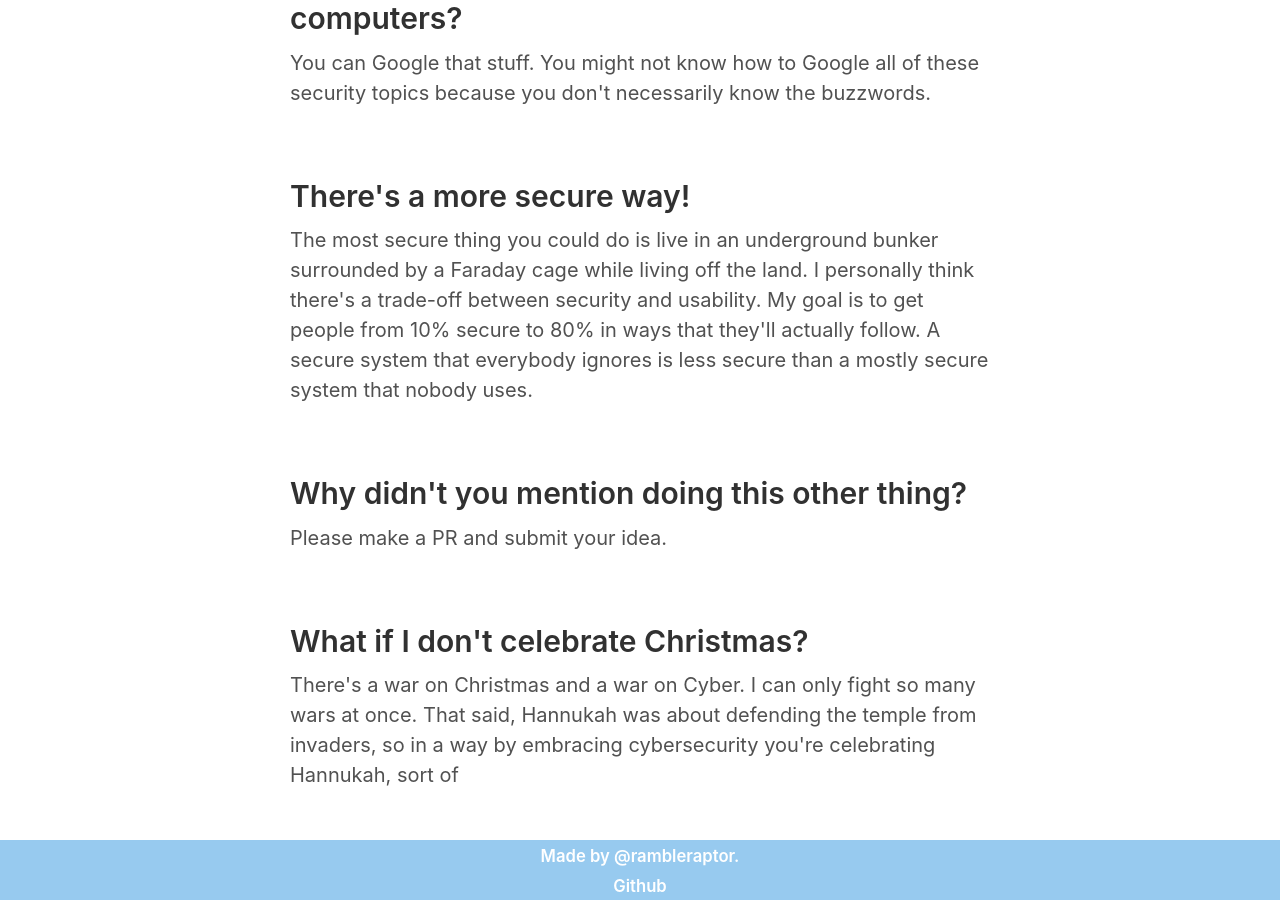
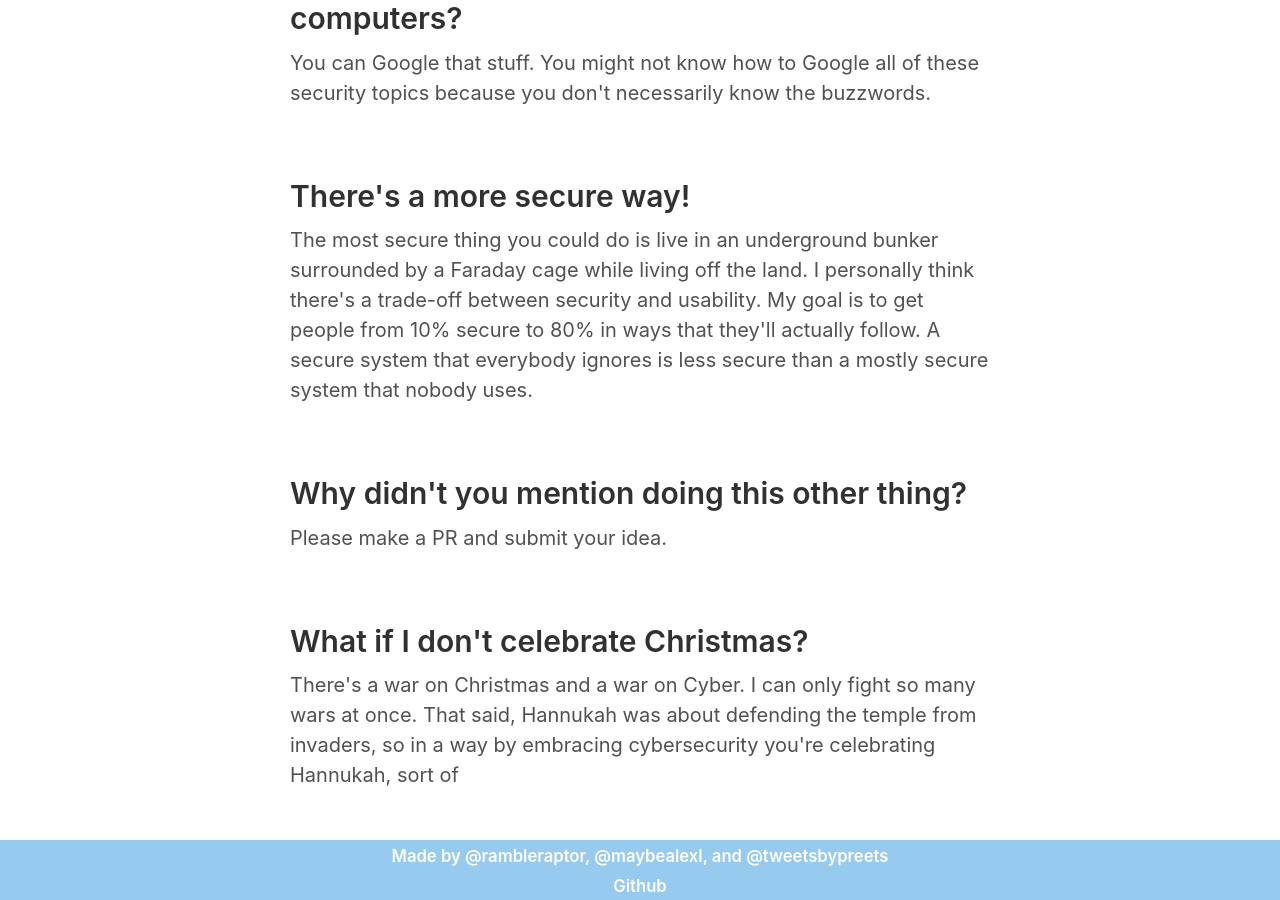
Before and after one commit to rambleraptor/christmastechsupport, a Jekyll site: the page built from index.md, in a window 1280 px wide and 900 px high, scrolled down 2730 px. Built offline with Jekyll 4.4.1, drawn with Linux system fonts in a browser that asks for light colours.

Commit message:
adding maybealexl and tweetsbypreets to contributors

```diff
--- a/_layouts/default.html
+++ b/_layouts/default.html
@@ -15,7 +15,7 @@
     {{ content }}
 
     <footer class="footer">
-      <small>Made by <a href="https://www.twitter.com/rambleraptor">@rambleraptor.</a></small>
+      <small>Made by <a href="https://www.twitter.com/rambleraptor">@rambleraptor</a>, <a href="https://www.twitter.com/maybealexl">@maybealexl</a>, and <a href="https://www.twitter.com/tweetsbypreets">@tweetsbypreets</a></small>
       <br>
       <small><a href="https://www.github.com/rambleraptor/christmastechsupport">Github</a></small>
     </footer>
```
